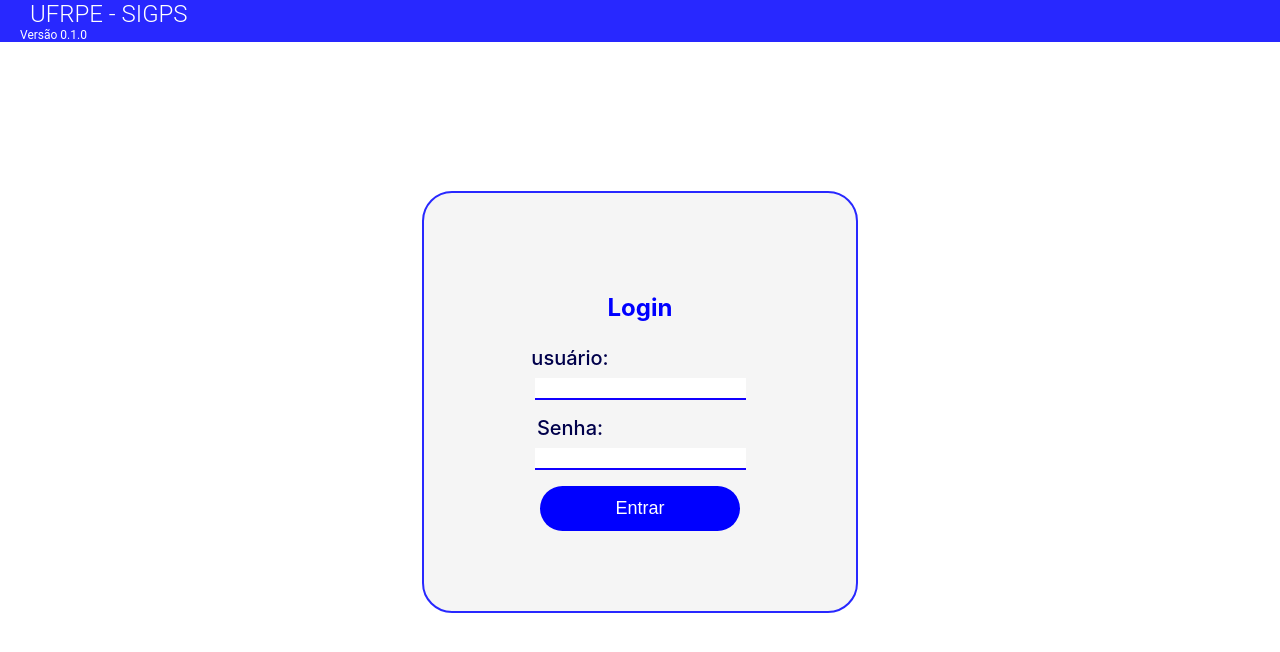
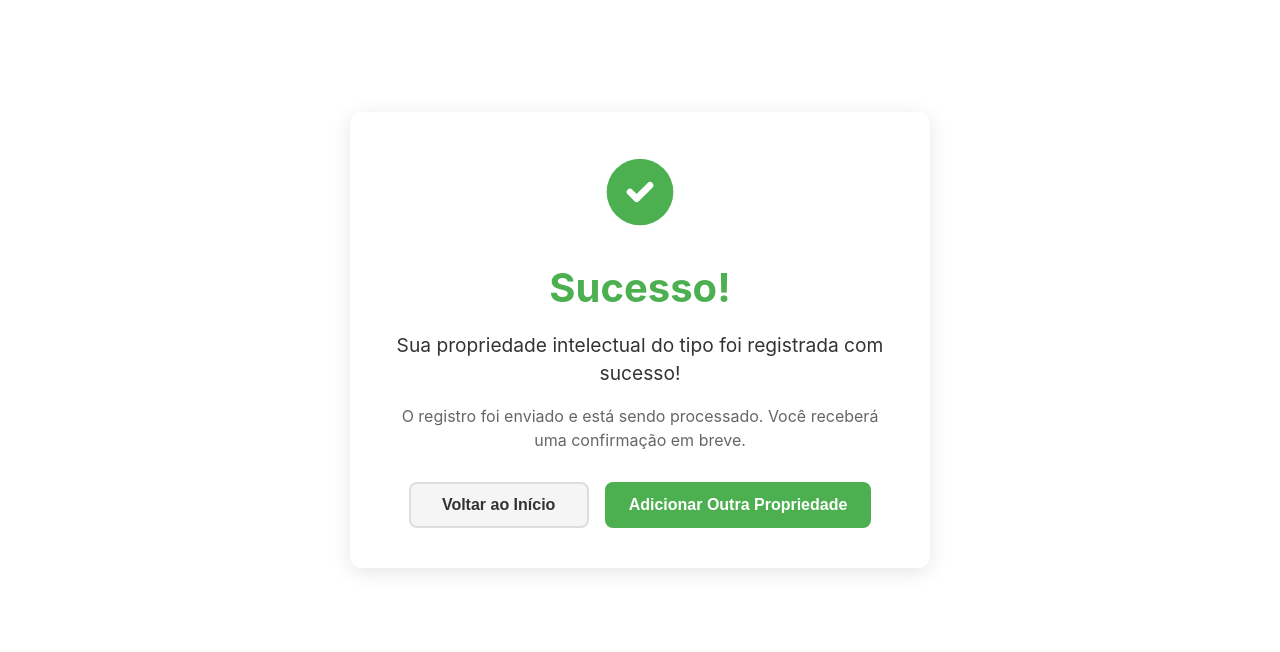
Before and after one commit to KleberBRO/FrontEnd-deployVersion, a React (Create React App) app in the folder sipas/: page /registrar-pi/sucesso in a window 1280 px wide. Shown: the top 652 px of the page. Built offline with nearby package versions, Linux system fonts and the light colour scheme; sample sign-in values are in the browser's storage.

Commit message:
feedback de registro de pi

```diff
--- a/sipas/src/App.js
+++ b/sipas/src/App.js
@@ -8,6 +8,7 @@ import RegistrarPI from './pages/RegistrarPI/RegistrarPI.js';
 import Login from './pages/Login/Login.js';
 import CadastroStartup from './pages/CadastroStartup/CadastroStartup.js';
 import GerenciarUsuarios from './pages/GerenciarUsuarios/GerenciarUsuarios.js';
+import FeedbackSucesso from './pages/RegistrarPI/components/FeedbackSucesso';
 
 function App() {
   return (
@@ -25,6 +26,7 @@ function App() {
           <Route path="/registrar-pi" element={<RegistrarPI />} />
           <Route path="/login" element={<Login />} />
           <Route path="/gerenciar-usuarios" element={<GerenciarUsuarios />} />
+          <Route path="/registrar-pi/sucesso" element={<FeedbackSucesso />} />
         </Route>
 
         {/* Rota padrão para redirecionar para o login */}
--- a/sipas/src/pages/RegistrarPI/RegistrarPI.css
+++ b/sipas/src/pages/RegistrarPI/RegistrarPI.css
@@ -105,3 +105,101 @@
   cursor: pointer;
   margin: 10px;
 }
+
+.feedback-sucesso-container {
+    display: flex;
+    justify-content: center;
+    align-items: center;
+    min-height: 80vh;
+    padding: 20px;
+}
+
+.feedback-card {
+    background: white;
+    border-radius: 12px;
+    padding: 40px;
+    text-align: center;
+    box-shadow: 0 4px 20px rgba(0, 0, 0, 0.1);
+    max-width: 500px;
+    width: 100%;
+}
+
+.success-icon {
+    margin-bottom: 20px;
+}
+
+.feedback-card h1 {
+    color: #4CAF50;
+    margin-bottom: 16px;
+    font-size: 2.5rem;
+    font-weight: bold;
+}
+
+.success-message {
+    font-size: 1.2rem;
+    color: #333;
+    margin-bottom: 12px;
+    line-height: 1.5;
+}
+
+.success-submessage {
+    color: #666;
+    margin-bottom: 30px;
+    line-height: 1.5;
+}
+
+.feedback-buttons {
+    display: flex;
+    gap: 16px;
+    justify-content: center;
+    flex-wrap: wrap;
+}
+
+.btn-voltar-inicio,
+.btn-adicionar-outra {
+    padding: 12px 24px;
+    border: none;
+    border-radius: 8px;
+    font-size: 1rem;
+    font-weight: 600;
+    cursor: pointer;
+    transition: all 0.3s ease;
+    min-width: 180px;
+}
+
+.btn-voltar-inicio {
+    background-color: #f5f5f5;
+    color: #333;
+    border: 2px solid #ddd;
+}
+
+.btn-voltar-inicio:hover {
+    background-color: #e0e0e0;
+    border-color: #bbb;
+}
+
+.btn-adicionar-outra {
+    background-color: #4CAF50;
+    color: white;
+}
+
+.btn-adicionar-outra:hover {
+    background-color: #45a049;
+    transform: translateY(-2px);
+    box-shadow: 0 4px 12px rgba(76, 175, 80, 0.3);
+}
+
+@media (max-width: 600px) {
+    .feedback-buttons {
+        flex-direction: column;
+    }
+
+    .btn-voltar-inicio,
+    .btn-adicionar-outra {
+        width: 100%;
+    }
+
+    .feedback-card {
+        padding: 30px 20px;
+    }
+}
--- /dev/null
+++ b/sipas/src/pages/RegistrarPI/components/FeedbackSucesso.js
@@ -0,0 +1,53 @@
+import React from 'react';
+import { useNavigate } from 'react-router-dom';
+import '../RegistrarPI.css';
+
+function FeedbackSucesso({ tipo }) {
+    const navigate = useNavigate();
+
+    const handleVoltarInicio = () => {
+        navigate('/');
+    };
+
+    const handleAdicionarOutra = () => {
+        navigate('/escolher-pi');
+    };
+
+    return (
+        <div className="feedback-sucesso-container">
+            <div className="feedback-card">
+                <div className="success-icon">
+                    <svg width="80" height="80" viewBox="0 0 24 24" fill="none">
+                        <circle cx="12" cy="12" r="10" fill="#4CAF50"/>
+                        <path d="m9 12 2 2 4-4" stroke="white" strokeWidth="2" strokeLinecap="round" strokeLinejoin="round"/>
+                    </svg>
+                </div>
+
+                <h1>Sucesso!</h1>
+                <p className="success-message">
+                    Sua propriedade intelectual do tipo <strong>{tipo}</strong> foi registrada com sucesso!
+                </p>
+                <p className="success-submessage">
+                    O registro foi enviado e está sendo processado. Você receberá uma confirmação em breve.
+                </p>
+
+                <div className="feedback-buttons">
+                    <button
+                        className="btn-voltar-inicio"
+                        onClick={handleVoltarInicio}
+                    >
+                        Voltar ao Início
+                    </button>
+                    <button
+                        className="btn-adicionar-outra"
+                        onClick={handleAdicionarOutra}
+                    >
+                        Adicionar Outra Propriedade
+                    </button>
+                </div>
+            </div>
+        </div>
+    );
+}
+
+export default FeedbackSucesso;
--- a/sipas/src/pages/RegistrarPI/components/Form.js
+++ b/sipas/src/pages/RegistrarPI/components/Form.js
@@ -1,13 +1,22 @@
 import React from 'react';
+import { useNavigate } from 'react-router-dom';
 import StepDadosGerais from './StepDadosGerais';
 import StepInventor from './StepInventor';
 import StepDetalhesEspecificos from './StepDetalhesEspecificos';
 import StepAnexarArquivos from './StepAnexarArquivos';
 import StepConfirmar from './StepConfirmar';
+import Notification from '../../../components/Notification/Notification.js'
 
 function Form({ onSubmit, onBack, tipo}) {
     const [step, setStep] = React.useState(1);
-    const [success, setSuccess] = React.useState(false);
+    const navigate = useNavigate();
+
+    const [notification, setNotification] = React.useState({
+        message: '',
+        type: '',
+        show: false
+    });
+
 
     const [formData, setFormData] = React.useState({
         titulo: '',
@@ -42,17 +51,35 @@ function Form({ onSubmit, onBack, tipo}) {
 
     const handleSubmit = async (e) => {
         e.preventDefault();
+        try {
             await fetch('http://localhost:3001/propriedades', {
                 method: 'POST',
                 headers: { 'Content-Type': 'application/json' },
                 body: JSON.stringify(formData)
             });
-        setSuccess(true); // mostra notificação
-        setTimeout(() => {
-            setSuccess(false);
-            onBack && onBack(); // volta para escolherPI
-        }, 2000); // 2 segundos
+
+            // Navega para a página de sucesso
+            navigate('/registrar-pi/sucesso', {
+                state: {
+                    tipo: tipo.charAt(0).toUpperCase() + tipo.slice(1).replace('-', ' ')
+                }
+            });
+
             onSubmit && onSubmit(formData);
+        } catch (error) {
+            console.error('Erro ao registrar propriedade:', error);
+
+            // Mostra a notificação de erro
+            setNotification({
+                message: "Erro ao registrar a propriedade intelectual. Por favor, tente novamente.",
+                type: "error",
+                show: true
+            });
+        }
+    };
+
+    const handleCloseNotification = () => {
+        setNotification(prev => ({ ...prev, show: false }));
     };
 
     const handleChange = (e, tipoCampo) => {
@@ -77,13 +104,16 @@ function Form({ onSubmit, onBack, tipo}) {
 
 
     return (
+        <>
+            {notification.show && (
+                <Notification
+                    type={notification.type}
+                    message={notification.message}
+                    onClose={handleCloseNotification}
+                />
+            )}
         <form onSubmit={step === 5 ? handleSubmit : handleNext} >
         <h1>Registrar {tipo.charAt(0).toUpperCase() + tipo.slice(1).replace('-', ' ')}</h1>
-            {success && (
-                <div style={{ color: 'green', marginBottom: 16 }}>
-                    Registro enviado com sucesso!
-                </div>
-            )}
         {step === 1 && (
             <StepDadosGerais formData={formData} handleChange={handleChange} />
         )}
@@ -114,6 +144,7 @@ function Form({ onSubmit, onBack, tipo}) {
         > Voltar
         </button>
         </form>
+        </>
     );
 }
 
--- a/sipas/src/pages/RegistrarPI/components/StepDadosGerais.js
+++ b/sipas/src/pages/RegistrarPI/components/StepDadosGerais.js
@@ -39,7 +39,7 @@ function StepDadosGerais({ formData, handleChange }) {
                     required
                 >
                     <option value="">Selecionar Departamento</option>
-                    <option value="Computação">Computação"</option>
+                    <option value="Computação">Computação</option>
                     <option value="Engenharia florestal">Engenharia florestal</option>
                     <option value="veterinária">veterinária</option>
                     <option value="agropecuaria">agropecuaria</option>
```
Lines whose indentation alone changed are shown as unchanged.
